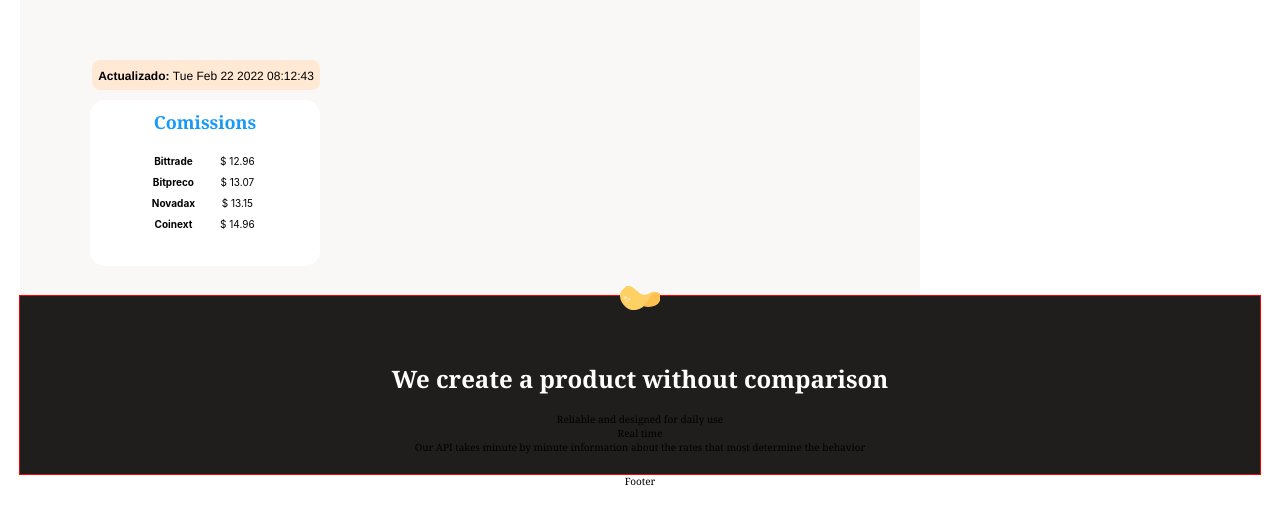
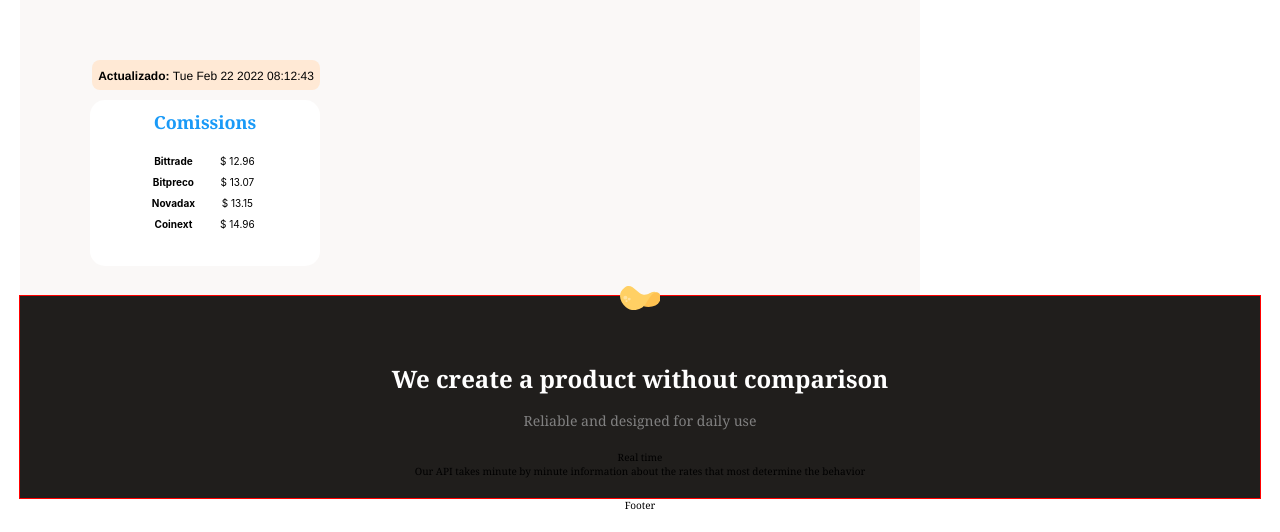
Before and after one commit to rroderickk/mobilefirst, a React app: page /mobilefirst/ in a window 1280 px wide. Shown: the part 1766-2298 px from the top of the page. Before the commit the page ends 2274 px from the top, so only its background shows below. Built offline with nearby package versions, Linux system fonts and the light colour scheme; no server answers.

Commit message:
[ADD] header handleref, section two styles

```diff
--- a/src/components/Header/Header.scss
+++ b/src/components/Header/Header.scss
@@ -38,6 +38,7 @@ header img{
   color: var(--soft-orange)
 }
 .title-container #header-button {
+  cursor: pointer;
   position: absolute; //! top bottom left rigth
   left: calc(50% - 118px);
   top: 270px;
--- a/src/components/Header/index.jsx
+++ b/src/components/Header/index.jsx
@@ -2,13 +2,17 @@ import React from "react";
 import logo from "@logos/logo.svg";
 import "./Header.scss"; //!s@
 
-const Header = () => { return ( <>
+const handleRef =(param)=>  window.scrollTo(0, param);
+
+const Header =()=> { return ( <>
+
 <header className="headerContainer">
 <img className="logo" src={logo} alt="logo"/>
 <div className="title-container">
   <h1>THE NEXT REVOLUTION IN CRYPTOCURRENCY EXCHANGE</h1>
   <p>Batatabit helps you navigate between prices and trends</p>
-  <a id="header-button" href="">Know our plans<span id="span"/></a>
+  <a id="header-button" onClick={()=>handleRef(1500)}>Know our plans<span id="span"/></a>
 </div>
 </header>
+
 </> ) }; export {  Header };
--- a/src/components/SectionDos/index.scss
+++ b/src/components/SectionDos/index.scss
@@ -30,3 +30,10 @@
   line-height: 2.6rem;
   color: var(--just-white);
 }
+.product-detail-title :nth-child(3){
+  margin-bottom: 20px;
+  font-size: 1.4rem;
+  font-weight: 500;
+  line-height: 1.8rem;
+  color: #808080;
+}
```
Also changed, not shown: 1 other file (tests, documents, lock files or other folders).
